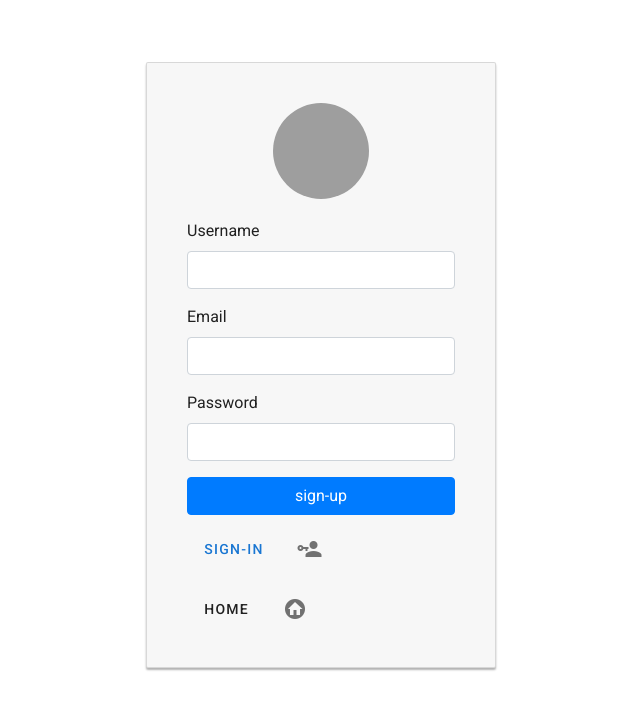
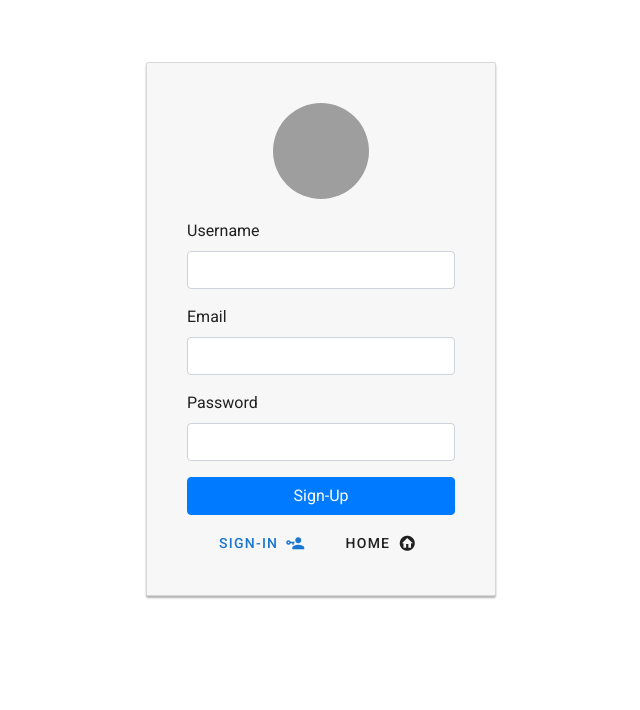
Before and after one commit to narula2000/LedgerOOCProjectWebApp, a Vue app in the folder frontend/: page /register in a window 1280 px wide. Shown: the top 710 px of the page, without its empty margins (319-959 px from the left). Built offline with nearby package versions, Linux system fonts and the light colour scheme; grey boxes are pictures that could not be loaded.

Commit message:
Adjusted Register Page

```diff
--- a/frontend/package.json
+++ b/frontend/package.json
@@ -14,7 +14,7 @@
     "axios": "^0.19.0",
     "bootstrap": "^4.3.1",
     "core-js": "^2.6.5",
-    "jquery": "^3.4.1",
+    "jquery": "^3.5.1",
     "popper.js": "^1.15.0",
     "vee-validate": "^2.2.15",
     "vue": "^2.6.10",
--- a/frontend/src/views/Register.vue
+++ b/frontend/src/views/Register.vue
@@ -51,19 +51,23 @@
             >{{errors.first('password')}}</div>
           </div>
           <div class="form-group">
-            <button class="btn btn-primary btn-block">sign-up</button>
+            <button class="btn btn-primary btn-block">  Sign-Up  </button>
           </div>
         </div>
-        <v-btn to="/login" class="mr-3" text medium color="primary"> sign-in </v-btn>
-        <v-btn icon>
-        <v-icon>mdi-account-key</v-icon>
+        <v-row
+    align="center"
+    justify="center"
+  >
+        <v-btn to="/login" class="mr-3" text medium color="primary"> sign-in
+         <v-icon right>mdi-account-key</v-icon>
         </v-btn>
         <br>
         <br>
-        <v-btn to="/home" class="mr-3" text medium> home </v-btn>
-        <v-btn icon>
-        <v-icon>mdi-home-circle</v-icon>
+        <v-btn to="/home" class="mr-3" text medium> home
+        <v-icon right>mdi-home-circle</v-icon>
         </v-btn>
+        </v-row>
+
       </form>
 
 
```
Also changed, not shown: 1 other file (tests, documents, lock files or other folders).
